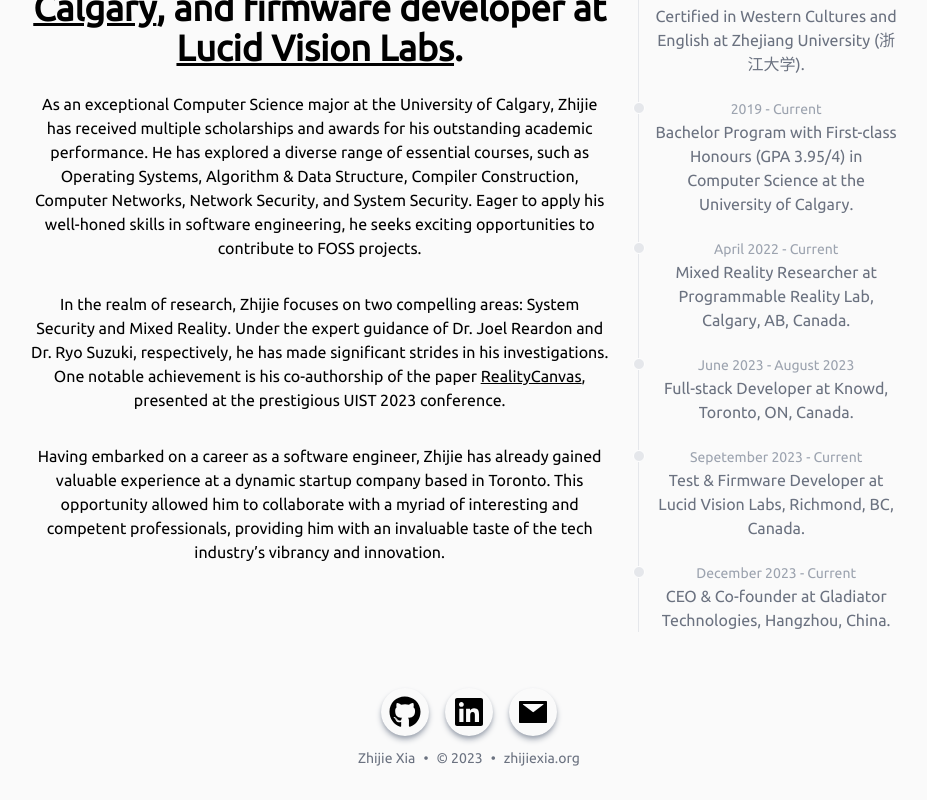
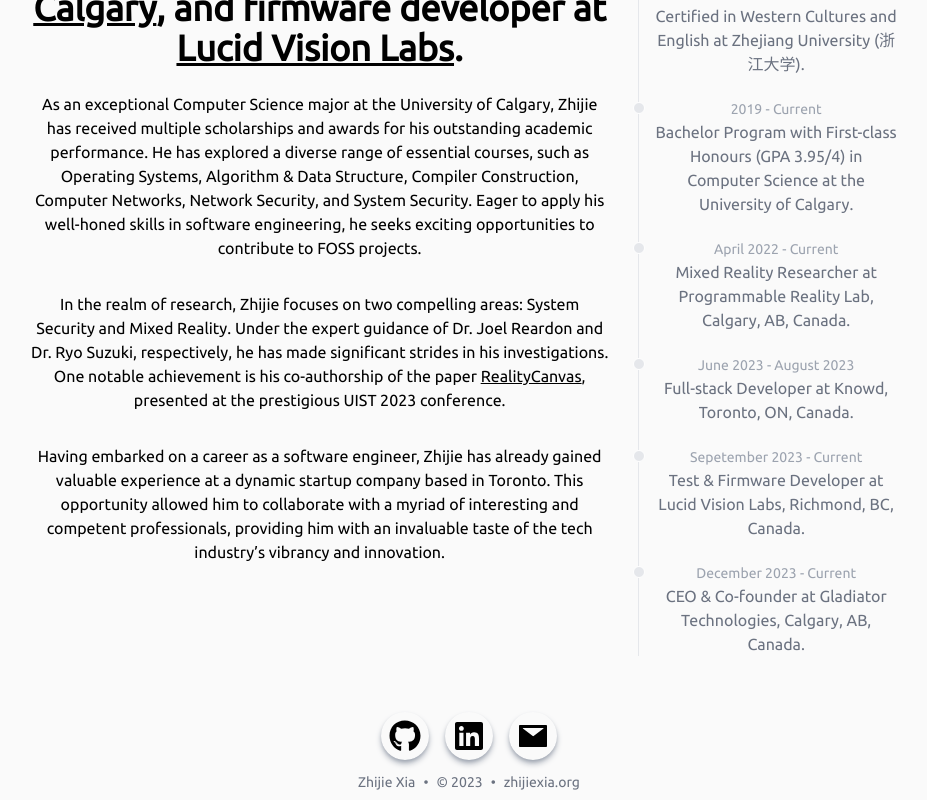
Before and after one commit to zhijie-os/next-blog, a Next.js app: page / in a window 1280 px wide. Shown: the part 1107-1907 px from the top of the page, without its empty margins (171-1098 px from the left). Before the commit the page ends 1883 px from the top, so only its background shows below. Built offline with nearby package versions, Linux system fonts and the light colour scheme.

Commit message:
Gladiator Technologies, Calgary, AB, Canada

```diff
--- a/components/timeline.jsx
+++ b/components/timeline.jsx
@@ -30,7 +30,7 @@ const dates = [
   },
   {
     time: "December 2023 - Current",
-    event: "CEO & Co-founder at Gladiator Technologies, Hangzhou, China.",
+    event: "CEO & Co-founder at Gladiator Technologies, Calgary, AB, Canada.",
   }
 ];
 
```
